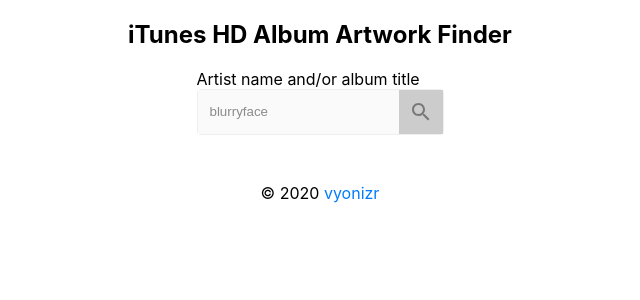
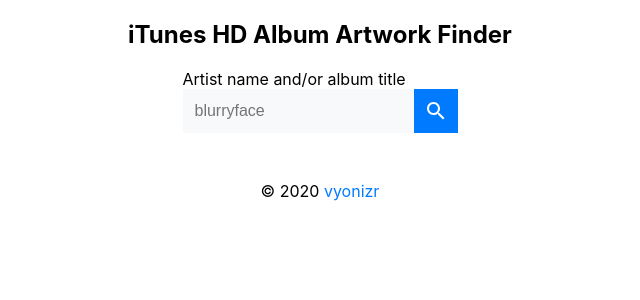
Before and after one commit to vyonizr/itunes-hd-album-artwork-finder, a Next.js app: page / in a window 1280 px wide. Shown: the top 300 px of the page, without its empty margins (320-960 px from the left). Built offline with nearby package versions, Linux system fonts and the light colour scheme.

Commit message:
update components and icons

```diff
--- a/src/assets/icons/IconSearch.tsx
+++ b/src/assets/icons/IconSearch.tsx
@@ -1,4 +1,5 @@
 import React from 'react'
+import { myTheme } from 'src/styles/theme'
 
 type Props = {
   size?: number
@@ -6,7 +7,7 @@
 }
 
 const IconSearch = (props: Props) => {
-  const { size = 24, fill='#787878' } = props
+  const { size = 24, fill=`${myTheme.colors.white}` } = props
   return (
     <svg xmlns="http://www.w3.org/2000/svg" height={size} viewBox={`0 0 ${size} ${size}`} width={size}>
       <path d="M0 0h24v24H0z" fill="none"/>
--- a/src/components/atoms/Button/ButtonBase/style.ts
+++ b/src/components/atoms/Button/ButtonBase/style.ts
@@ -7,6 +7,15 @@
   color: ${props => props.theme.colors.white};
   border-radius: 3px;
   border: none;
+
+  :focus {
+    outline: none;
+  }
+
+  :hover {
+    cursor: pointer;
+    background-color: ${props => props.theme.colors.primaryHover};
+  }
 `
 
 export { Button }
--- a/src/components/atoms/Button/ButtonSubmit/style.ts
+++ b/src/components/atoms/Button/ButtonSubmit/style.ts
@@ -1,9 +1,9 @@
 import styled from 'styled-components'
 
-const Button = styled.input`
+const Button = styled.button`
   height: 2.25em;
   border: none;
-  color: #eeeeee;
+  background-color: ${props => props.theme.colors.primary};
   display: flex;
   justify-content: center;
   align-items: center;
@@ -13,7 +13,8 @@
   }
 
   :hover {
-    color: #dddddd;
+    cursor: pointer;
+    background-color: ${props => props.theme.colors.primaryHover};
   }
 `
 
--- a/src/components/atoms/Input/InputText/style.ts
+++ b/src/components/atoms/Input/InputText/style.ts
@@ -4,7 +4,8 @@
   padding: 12px;
   min-height: 44px;
   border: none;
-  background-color: #fafafa;
+  background-color: ${props => props.theme.colors.light};
+  font-size: 16px;
 
   :focus {
     outline: none;
@@ -12,7 +13,7 @@
   }
 
   ::placeholder {
-    color: ${props => props.theme.colors.placeholder};
+    background-color: ${props => props.theme.colors.light};
   }
 `
 
--- a/src/components/molecules/CardAlbum/style.ts
+++ b/src/components/molecules/CardAlbum/style.ts
@@ -84,10 +84,14 @@
   }
 
   > * {
-    margin: 0 .25rem;
+    margin-right: .5rem;
 
     button {
       cursor: pointer;
+    }
+
+    :last-child {
+      margin: 0;
     }
   }
 `
--- a/src/components/molecules/SearchForm/index.tsx
+++ b/src/components/molecules/SearchForm/index.tsx
@@ -1,8 +1,8 @@
 import React, { useState, useEffect } from 'react'
 import { withTheme } from 'styled-components'
 import InputText from 'src/components/atoms/Input/InputText'
+import ButtonSubmit from 'src/components/atoms/Button/ButtonSubmit'
 import { Form } from './style'
-import IconSearch from 'src/assets/icons/IconSearch'
 
 type Props = {
   onSubmit: (event: React.FormEvent<HTMLFormElement>, query: string) => void
@@ -63,7 +63,16 @@
           onChange={handleChangeQuery}
           placeholder={shownPlaceholder}
         />
-        <button type="submit" className='search-button'><IconSearch /></button>
+        <input
+          type="submit"
+          style={{
+            position: 'absolute',
+            left: '-9999px',
+            width: '1px',
+            height: '1px'
+          }}
+          tabIndex={-1} />
+        <ButtonSubmit />
       </div>
     </Form>
   )
--- a/src/components/molecules/SearchForm/style.ts
+++ b/src/components/molecules/SearchForm/style.ts
@@ -8,27 +8,18 @@
   }
 
   div:last-child {
-    border-radius: .25em;
-    border: 1px solid #eeeeee;
+    width: 100%;
+    height: 44px;
     display: flex;
+    flex: auto 1;
+    align-items: center;
 
     button {
       min-width: 44px;
       min-height: 44px;
-      border: none;
-      background-color: ${props => props.theme.colors.gray};
       display: flex;
       justify-content: center;
       align-items: center;
-
-      :focus {
-        outline: none;
-      }
-
-      :hover {
-        background-color: ${props => props.theme.colors.darkerGray};
-        cursor: pointer;
-      }
     }
   }
 `
```
Also changed, not shown: src/assets/icons/search-24px.svg (deleted).
